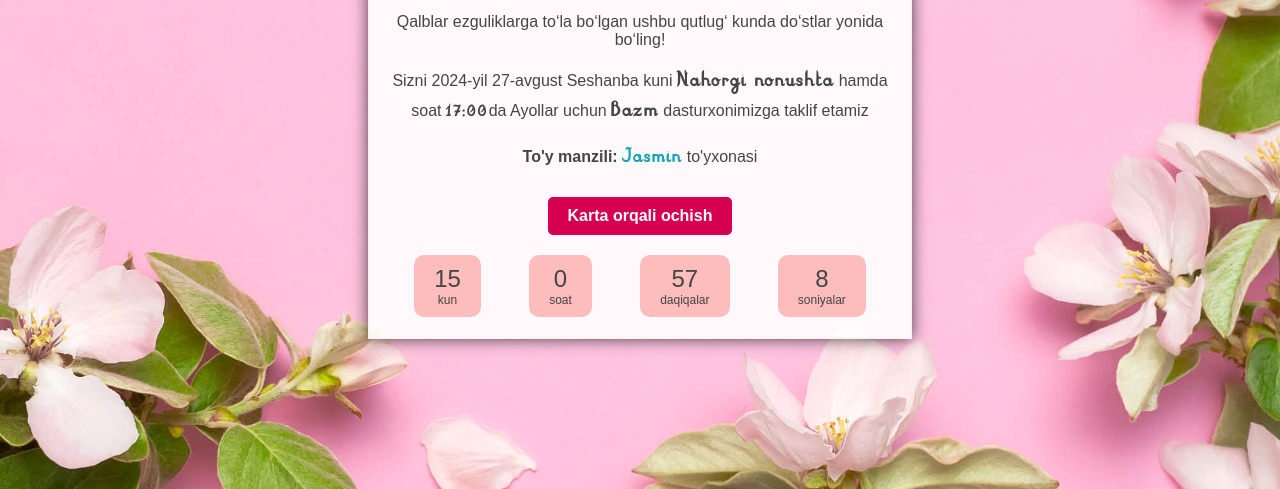
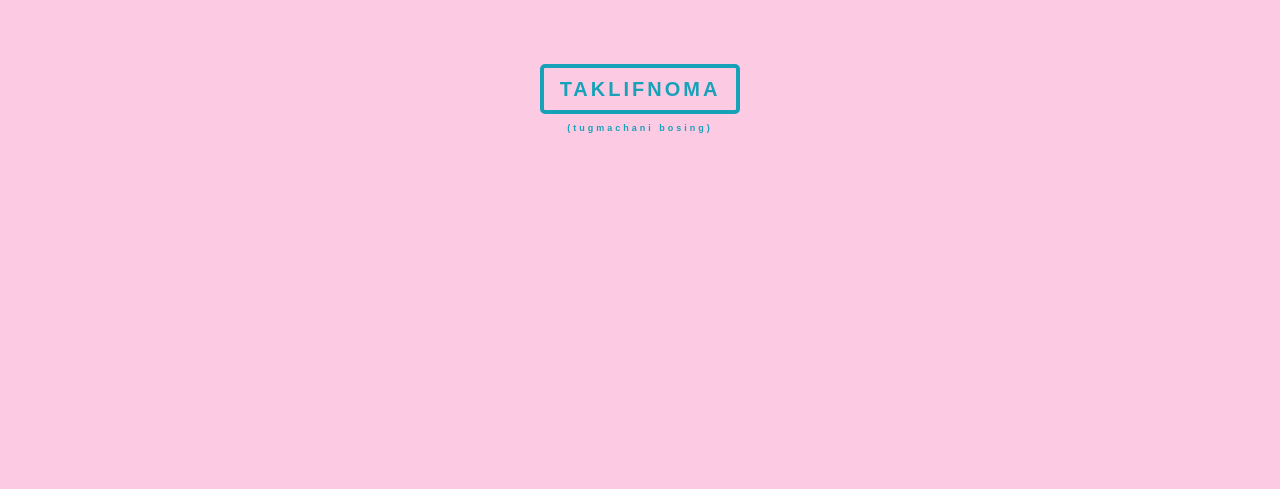
Before and after one commit to lostov/ziyodbek_wedding, a plain HTML site: page index.html in a window 1280 px wide. Shown: the part 311-800 px from the top of the page. Drawn offline with Linux system fonts and the light colour scheme.

Commit message:
Update index.html

```diff
--- a/index.html
+++ b/index.html
@@ -9,6 +9,13 @@
 <title>Ziyodbek va Farzonaxonning nikoh to'yida faxriy mehmon bo'ling!</title>
 </head>
 <body>
+
+<div class="opening">
+    <div class="container-left"></div>
+    <div class="container-right"></div>
+    <button class="rosarium">TAKLIFNOMA</button>
+</div>
+
 <div class="invitation">
     <header>
         <h1 class="rosarium danger">Hurmatli mehmonlar!</h1>
@@ -16,8 +23,7 @@
         <p>Qalblar ezguliklarga to‘la bo‘lgan ushbu qutlug‘ kunda do‘stlar yonida bo‘ling!</p>
     </header>
     <section class="details">
-        <p>Sizni 2024-yil 27-avgust Seshanba kuni <strong class="rosarium" style="font-size: 1.35rem;">Nahorgi nonushta</strong> hamda soat <strong class="rosarium">17:00</strong>da Ayollar uchun <strong class="rosarium" style="font-size: 1.35rem;">Bazm</strong> dasturxonimizga taklif etamiz
-</strong></p>
+        <p>Sizni 2024-yil 27-avgust Seshanba kuni <strong class="rosarium" style="font-size: 1.35rem;">Nahorgi nonushta</strong> hamda soat <strong class="rosarium">17:00</strong>da Ayollar uchun <strong class="rosarium" style="font-size: 1.35rem;">Bazm</strong> dasturxonimizga taklif etamiz</p>
         <p><strong>To'y manzili:</strong> <strong class="rosarium info" style="font-size: 1.3rem;">Jasmin</strong> to'yxonasi</p>
         <a href="https://maps.app.goo.gl/NhLnx6c4C8tNnGKF6" target="_blank" class="map-button">Karta orqali ochish</a>
     </section>
@@ -33,12 +39,88 @@
     </audio>
 
     <script>
-    window.onload = function() {
-        document.getElementById('background-music').play().catch(function(error) {
-            console.log('Autoplay was prevented:', error);
+        const button = document.querySelector("button");
+        button.addEventListener("click", event => {
+            document.getElementById('background-music').play();
+            const c_left = document.querySelector(".container-left");
+            const c_right = document.querySelector(".container-right");
+            c_left.classList.add("slide-left");
+            c_right.classList.add("slide-right");
+            button.style.display = "none";
         });
-    };
     </script>
+    <style>
+
+    /* Open Screen */
+
+    .opening {
+        position: absolute;
+        top: 0;
+        left: 0;
+        width: 100%;
+        height: 100vh;
+        z-index: 1;
+        display: flex;
+        justify-content: center;
+        align-items: center;
+    }
+    .opening .container-left {
+        background-color: #fdcae4;
+        width: 50%;
+        position: absolute;
+        z-index: 2;
+        top: 0;
+        bottom: 0;
+        left: 0;
+        transition: width 1s;
+    }
+    .opening .container-right {
+        background-color: #fdcae4;
+        width: 50%;
+        position: absolute;
+        z-index: 2;
+        top: 0;
+        bottom: 0;
+        right: 0;
+        transition: width 1s;
+    }
+    .opening button {
+        width: 200px;
+        height: 50px;
+        font-size: 1.25em;
+        font-family: 'Arial', sans-serif;
+        letter-spacing: 3px;
+        position: absolute;
+        z-index: 4;
+        border: 4px solid #17a2b8;
+        color: #17a2b8;
+        border-radius: 5px;
+        background-color: transparent;
+        transition: all .5s;
+    }
+    .opening button:hover {
+        background-color: #17a2b8;
+        color: #fdcae4;
+        font-weight: bold;
+    }
+    .opening button::after {
+        content: '(tugmachani bosing)';
+        font-family: 'Arial', sans-serif;
+        top: 55px;
+        left: 0;
+        position: absolute;
+        font-size: .45em;
+        width: 100%;
+        color: #17a2b8;
+    }
+    .opening .slide-left {
+        width: 0;
+    }
+
+    .opening .slide-right {
+        width: 0;
+    }
+    </style>
 </div>
 <script src="script.js"></script>
 </body>
```
